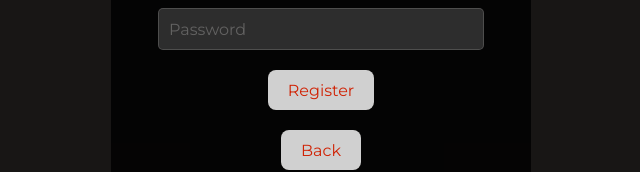
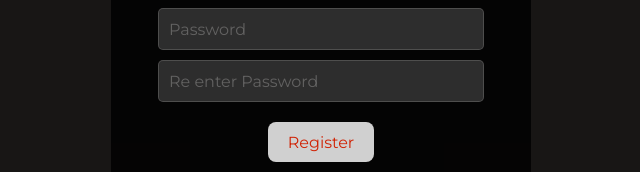
Before and after one commit to Ingenious-c0der/RustyVault, a Next.js app: page /register in a window 1280 px wide. Shown: the part 366-538 px from the top of the page, without its empty margins (319-959 px from the left). Built offline with nearby package versions, Linux system fonts and the light colour scheme.

Commit message:
-password confirm

```diff
--- a/src/pages/register.jsx
+++ b/src/pages/register.jsx
@@ -10,6 +10,7 @@ class Register extends React.Component {
     this.state = {
       username: "",
       password: "",
+      password_confirm: "",
     };
   }
 
@@ -19,6 +20,9 @@ class Register extends React.Component {
   handlePasswordChange = (event) => {
     this.setState({ password: event.target.value });
   };
+  handlePasswordConfirmChange = (event) => {
+    this.setState({ password_confirm: event.target.value });
+  };
   handleSubmit = async (event) => {
     try {
       event.preventDefault();
@@ -27,6 +31,11 @@ class Register extends React.Component {
           theme: "light",
         });
         this.setState({ username: "", password: "" });
+        return;
+      }
+      if (this.state.password !== this.state.password_confirm) {
+        toast.warn("Passwords do not match", { theme: "light" });
+        this.setState({ password: "", password_confirm: "" });
         return;
       }
       const response = await invoke("register", {
@@ -90,6 +99,16 @@ class Register extends React.Component {
                   />
                 </div>
                 <div></div>
+                <div className="input-group mb-3">
+                  <div className="input-group-prepend"></div>
+                  <input
+                    type="password"
+                    className="form-control"
+                    value={this.state.password_confirm}
+                    placeholder="Re enter Password"
+                    onChange={this.handlePasswordConfirmChange}
+                  />
+                </div>
                 <div>
                 <button
                   type="button"
```
Also changed, not shown: src/components/AddVaultForm/Addvaultform.js (+22 -1 lines), 1 other file (tests, documents, lock files or other folders).
